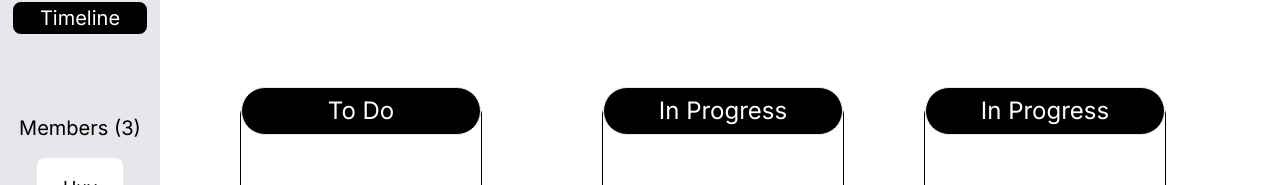
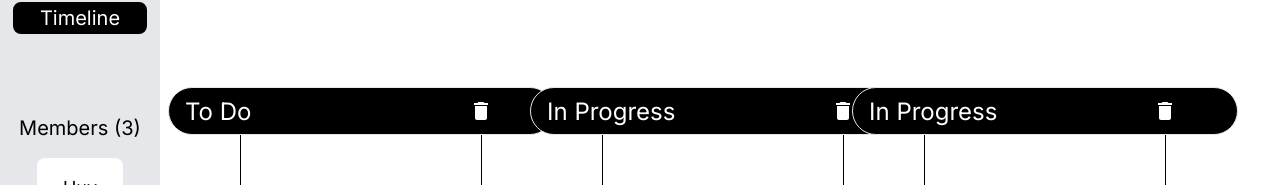
Before and after one commit to tpSpace/task_manager_fe, a Next.js app: page /sample in a window 1280 px wide. Shown: the part 214-399 px from the top of the page. Built offline with nearby package versions, Linux system fonts and the light colour scheme; no server answers.

Commit message:
Hung | Create | Create Delete Function and Edit tittle

```diff
--- a/app/projects/page.tsx
+++ b/app/projects/page.tsx
@@ -5,7 +5,7 @@ import { useEffect, useState } from 'react';
 import axios from 'axios';
 import { useRouter } from 'next/navigation';
 import { IoMdSearch } from 'react-icons/io';
-import { MdDelete } from "react-icons/md";
+import { MdDelete } from 'react-icons/md';
 
 import AddProjectPopUp from '@/components/AddProjectPopUp';
 import CustomButton from '@/components/CustomButton';
@@ -84,9 +84,10 @@ const Projects = () => {
   const handleJoinProject = async () => {
     const token = localStorage.getItem('token');
     await axios
-      .post(`${API_URL}/projects/join/${ProjectCode}`,
+      .post(
+        `${API_URL}/projects/join/${ProjectCode}`,
         {
-          projectId: ProjectCode
+          projectId: ProjectCode,
         },
         {
           headers: {
@@ -102,25 +103,23 @@ const Projects = () => {
         console.log(err);
       });
   };
-  const handleDelete = async (projectId:string) => {
+  const handleDelete = async (projectId: string) => {
     const token = localStorage.getItem('token');
     await axios
-      .delete(`${API_URL}/projects/delete/${projectId}`,
-        {
-          headers: {
-            Authorization: `Bearer ${token}`,
-          },
+      .delete(`${API_URL}/projects/delete/${projectId}`, {
+        headers: {
+          Authorization: `Bearer ${token}`,
         },
-      )
+      })
       .then(res => {
         console.log(res);
-        console.log("Delete project successfully");
+        console.log('Delete project successfully');
         fetchProjects(token);
       })
       .catch(err => {
         console.log(err);
       });
-  }
+  };
 
   return (
     <div className="flex flex-col justify-center max-w-screen overflow-x-hidden p-8">
@@ -150,7 +149,7 @@ const Projects = () => {
           {filteredProjects.map(project => (
             <div className={'flex'}>
               <MdDelete
-                className ={'text-2xl mt-5 ml-60 absolute z-10 hover:text-3xl'}
+                className={'text-2xl mt-5 ml-60 absolute z-10 hover:text-3xl'}
                 onClick={() => handleDelete(project.projectId)}
               />
               <button
--- a/components/SingleStage.tsx
+++ b/components/SingleStage.tsx
@@ -2,11 +2,11 @@
 import React, { useEffect, useState } from 'react';
 
 import axios from 'axios';
+import { MdDelete } from 'react-icons/md';
 
 import TicketCard from './TicketCard';
 import TicketCreationForm from './TicketCreationForm';
 
-import ProjectDetail from '@/app/projects/[projectId]/page';
 import CustomButton from '@/components/CustomButton';
 import { StageProps } from '@/types';
 
@@ -18,12 +18,35 @@ interface SingleStageProps {
 
 const SingleStage: React.FC<SingleStageProps> = ({ stage, flag, setFlag }) => {
   const API_URL = process.env.NEXT_PUBLIC_API_URL;
-
   const [updateStage, setUpdatedStage] = useState<StageProps>({
     id: stage.id,
     title: stage.title,
     tickets: stage.tickets,
   });
+
+  const deleteStage = async () => {
+    const token = localStorage.getItem('token');
+    await axios
+      .delete(`${API_URL}/stages/delete/${stage.id}`, {
+        headers: {
+          Authorization: `Bearer ${token}`,
+        },
+      })
+      .then(res => {
+        console.log(res.data);
+        console.log('Delete stage successfully');
+      })
+      .catch(err => {
+        console.log(err);
+      });
+  };
+
+  const handleChangeStage = async (title: string) => {
+    setUpdatedStage(prevStage => ({
+      ...prevStage,
+      title: title,
+    }));
+  };
   useEffect(() => {
     loadStage();
   }, [flag]);
@@ -63,7 +86,21 @@ const SingleStage: React.FC<SingleStageProps> = ({ stage, flag, setFlag }) => {
   return (
     <div className="mt-20 mx-10 min-w-[20%] h-[80%] rounded-lg border border-black flex justify-between flex-col">
       <div className="h-12 relative -top-5 flex items-center justify-center border rounded-full bg-black text-white text-2xl">
-        {stage.title}
+        <input
+          className="absolute h-12 px-4 border rounded-full bg-black text-white text-2xl"
+          onBlur={e => {
+            setFlag();
+            handleChangeStage(e.target.value);
+          }}
+          onChange={e => handleChangeStage(e.target.value)}
+          value={updateStage.title}
+        />
+        <div className="relative left-[120px]">
+          <MdDelete
+            className="text-2xl hover:text-3xl cursor-pointer text-white"
+            onClick={deleteStage}
+          />
+        </div>
       </div>
       <div className="flex flex-col justify-between items-center overflow-x-hidden overflow-y-auto max-h-96">
         {stage.tickets?.map((ticket, index) => (
```
Also changed, not shown: components/ListStages.tsx (+0 -19 lines).
